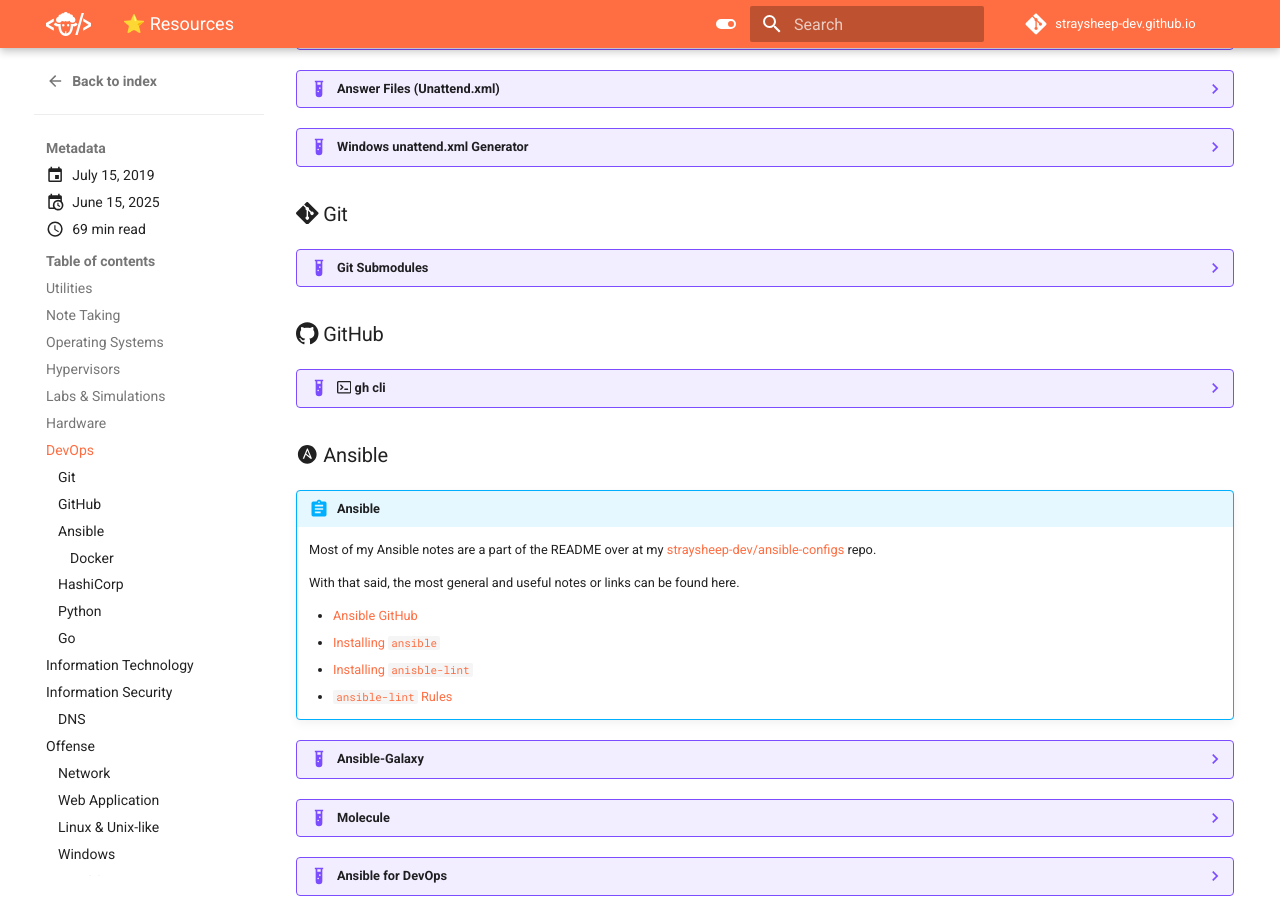
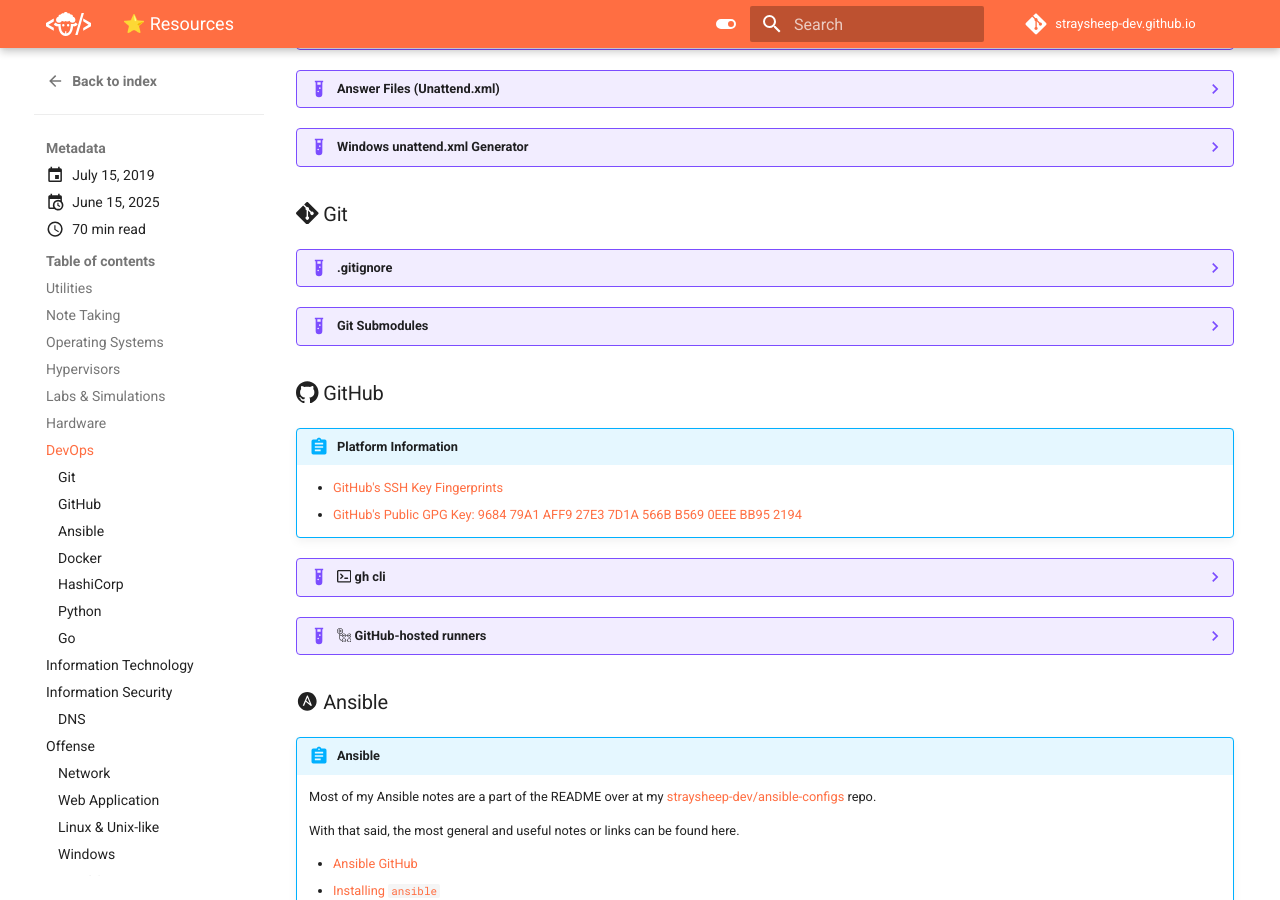
Before and after one commit to straysheep-dev/straysheep-dev.github.io, an MkDocs documentation site: the page built from docs/blog/posts/resources.md, in a window 1280 px wide and 900 px high, scrolled down 5031 px. Built offline with MkDocs 1.6.1 and Material for MkDocs 9.7.7, drawn with Linux system fonts in a browser that asks for light colours; comment, search, counter and statistics services are not loaded; some of the changed lines change nothing that is shown.

Commit message:
Update blog

````diff
--- a/docs/blog/posts/resources.md
+++ b/docs/blog/posts/resources.md
@@ -805,6 +805,20 @@
 
 ### :simple-git: Git
 
+??? example ".gitignore"
+
+	> Often, you'll have a class of files that you don't want Git to automatically add or even show you as being untracked. These are generally automatically generated files such as log files or files produced by your build system. In such cases, you can create a file listing patterns to match them named `.gitignore`.
+
+	This repo has `.gitignore` templates for numerous languages and projects.
+
+	- <https://github.com/github/gitignore>
+
+	Take from the README of GitHub's gitignore repo:
+
+	> - The [Ignoring Files chapter](https://git-scm.com/book/en/v2/Git-Basics-Recording-Changes-to-the-Repository#_ignoring) of the [Pro Git](https://git-scm.com/book) book.
+	> - The [Ignoring Files article](https://help.github.com/articles/ignoring-files) on the GitHub Help site.
+	> - The [gitignore(5)](https://git-scm.com/docs/gitignore) manual page.
+
 ??? example "Git Submodules"
 
 	Submodules allow you to integrate a separate project into another using git. The project included as a submodule becomes version pinned to the commit at the point-in-time it was integrated. It's effectively a nested git repo within what becomes your "superproject", and can be pulled + updated to stay in sync with the submodule's repo. This is easy to do and helps you avoid duplicating work by reusing existing code.
@@ -838,6 +852,11 @@
 
 
 ### :simple-github: GitHub
+
+!!! abstract "Platform Information"
+
+	- [GitHub's SSH Key Fingerprints](https://docs.github.com/en/authentication/keeping-your-account-and-data-secure/githubs-ssh-key-fingerprints)
+	- [GitHub's Public GPG Key: 9684 79A1 AFF9 27E3 7D1A 566B B569 0EEE BB95 2194](https://github.com/web-flow.gpg)
 
 ??? example ":octicons-terminal-16: gh cli"
 
@@ -855,6 +874,20 @@
 	sub   rsa4096/0xE5FAF19590714157 2022-09-06 [E] [expires: 2026-09-05]
 	```
 
+??? example ":simple-githubactions: GitHub-hosted runners"
+
+	> GitHub offers hosted virtual machines to run workflows. The virtual machine contains an environment of tools, packages, and settings available for GitHub Actions to use.
+
+	Docker is one of the tools that is preinstalled on GitHub's hosted runners. The [runner-images](https://github.com/actions/runner-images?tab=readme-ov-file#available-images) repo linked below details all software available to each runner image.
+
+	- [GitHub: GitHub Hosted Runners](https://docs.github.com/en/actions/concepts/runners/github-hosted-runners)
+	- [GitHub: Runner Images & Preinstalled Software](https://github.com/actions/runner-images?tab=readme-ov-file#available-images)
+	- [GitHub: Configure Working Path and Shell for CI](https://docs.github.com/en/actions/how-tos/write-workflows/choose-what-workflows-do/set-default-values-for-jobs)
+	- [github.com/actions/checkout](https://github.com/actions/checkout)
+	- [github.com/actions/setup-python](https://github.com/actions/setup-python)
+	- [github.com/actions/setup-go](https://github.com/actions/setup-go)
+	- [github.com/actions/setup-node](https://github.com/actions/setup-node)
+
 
 ### :material-ansible: Ansible
 
@@ -921,7 +954,7 @@
 	- <https://github.com/pfsensible/core>
 
 
-#### :simple-docker: Docker
+### :simple-docker: Docker
 
 ??? example "setup-docker-action"
 
````
